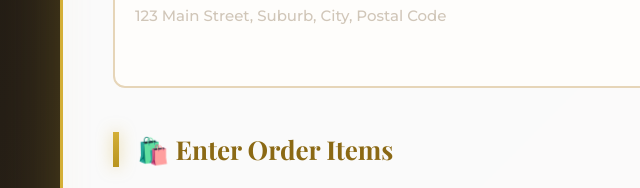
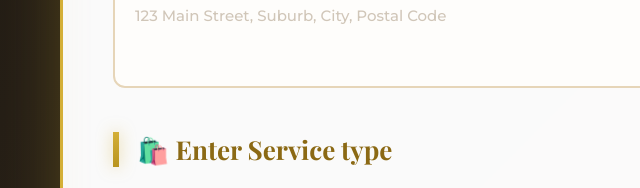
Before and after one commit to Orion-Dev-Core/T-Mpumlwana-Associates, a plain HTML site: page index.html in a window 1280 px wide. Shown: the part 880-1068 px from the top of the page, 80-720 px from the left. Drawn offline with nearby package versions, Linux system fonts and the light colour scheme.

Commit message:
Update index.html

```diff
--- a/index.html
+++ b/index.html
@@ -696,7 +696,7 @@
                 <textarea id="address" name="address" required placeholder="123 Main Street, Suburb, City, Postal Code"></textarea>
             </div>
 
-            <div class="section-title">🛍️ Enter Order Items</div>
+            <div class="section-title">🛍️ Enter Service type</div>
 
             <div id="product-selection" class="product-selection">
                 <div class="product-header">
```
